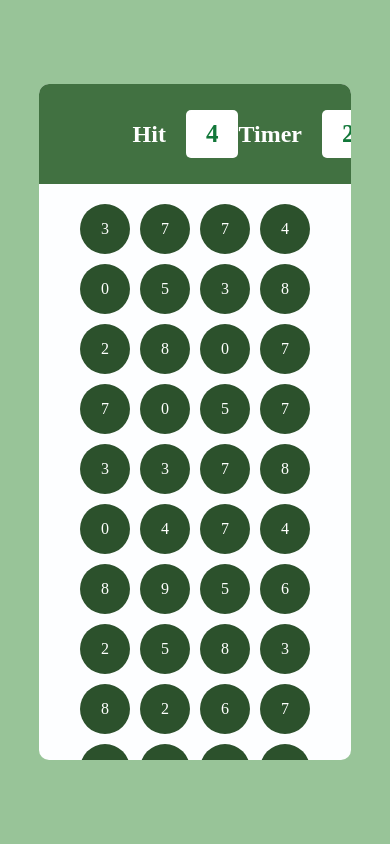
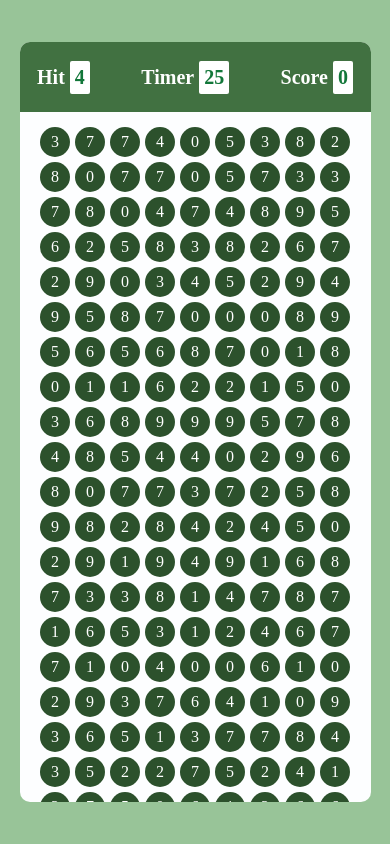
Before and after one commit to santanu9907/Bubble_Game, a plain HTML site: page index.html in a window 390 px wide. Drawn offline with Linux system fonts and the light colour scheme.

Commit message:
Update style.css

```diff
--- a/style.css
+++ b/style.css
@@ -72,3 +72,36 @@ body {
   background-color: rgb(16, 96, 16);
   cursor: pointer;
 }
+@media (max-width: 500px) {
+  .elem {
+    gap: 5px;
+  }
+  #tpanel {
+    padding: 0px 5%;
+    height: 70px;
+  }
+  .box {
+    font-weight: 600;
+    font-size: 20px;
+    padding: 5px 5px;
+    border-radius: 2px;
+  }
+  .bubble {
+    width: 30px;
+    height: 30px;
+    font-weight: 500;
+  }
+
+  #lpanel {
+    gap: 5px;
+    padding: 15px;
+    height: calc(100% - 70px);
+  }
+  .elem h2 {
+    font-size: 20px;
+  }
+  #container {
+    width: 90%;
+    height: 90%;
+  }
+}
```
